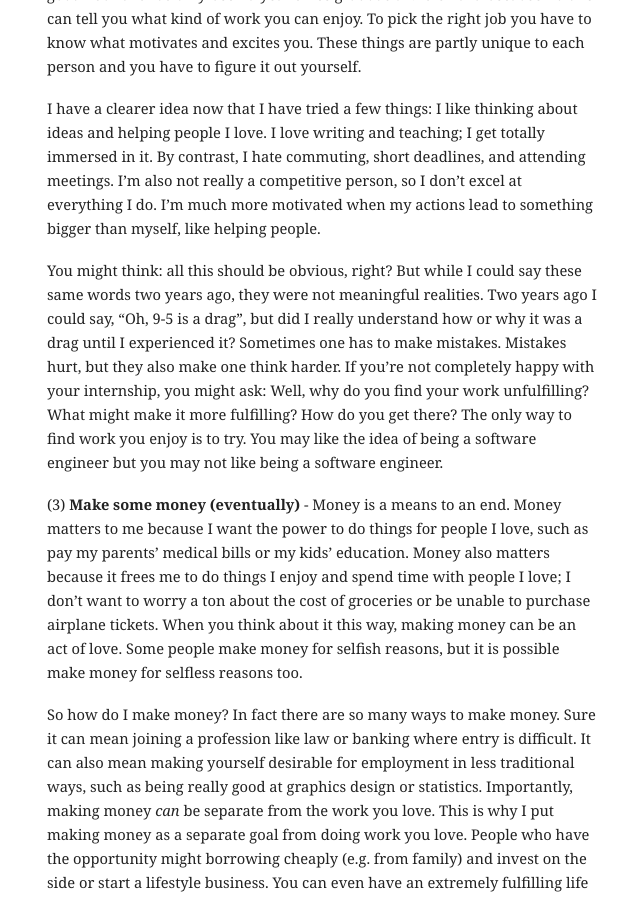
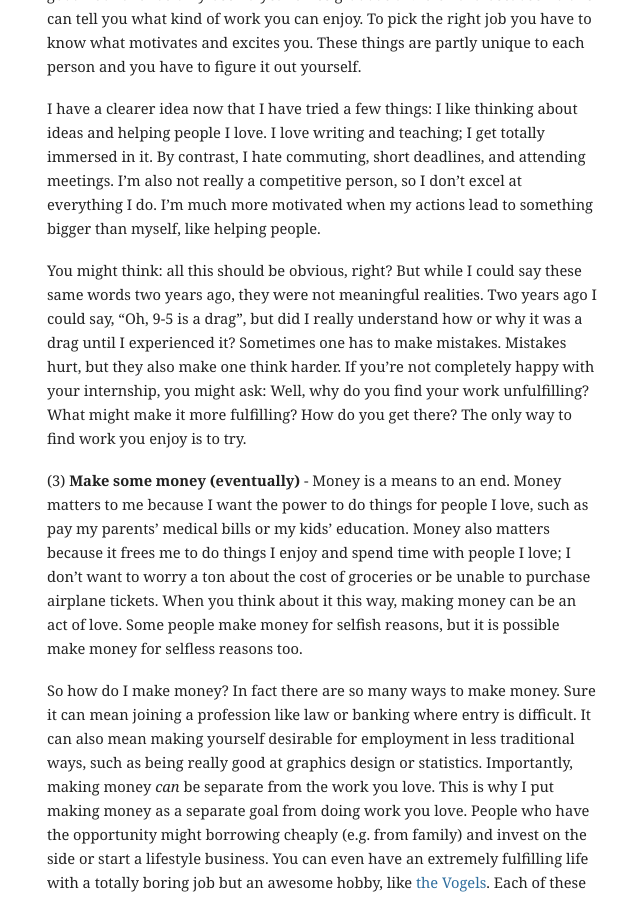
Before and after one commit to mbwong/mbwong.github.com, a Jekyll site: the page built from _posts/2013-06-16-entering-adulthood.md, in a window 1280 px wide and 900 px high, scrolled down 862 px. Shown: the whole window, without its empty margins (303-943 px from the left). Built offline with Jekyll 4.4.1, drawn with Linux system fonts in a browser that asks for light colours.

Commit message:
Update 2013-06-16-entering-adulthood.md

```diff
--- a/_posts/2013-06-16-entering-adulthood.md
+++ b/_posts/2013-06-16-entering-adulthood.md
@@ -31,7 +31,7 @@ I cannot claim to have any more experience than you, but perhaps I have gained f
 
 I have a clearer idea now that I have tried a few things: I like thinking about ideas and helping people I love. I love writing and teaching; I get totally immersed in it. By contrast, I hate commuting, short deadlines, and attending meetings. I'm also not really a competitive person, so I don't excel at everything I do. I'm much more motivated when my actions lead to something bigger than myself, like helping people.
 
-You might think: all this should be obvious, right? But while I could say these same words two years ago, they were not meaningful realities. Two years ago I could say, "Oh, 9-5 is a drag", but did I really understand how or why it was a drag until I experienced it? Sometimes one has to make mistakes. Mistakes hurt, but they also make one think harder. If you're not completely happy with your internship, you might ask: Well, why do you find your work unfulfilling? What might make it more fulfilling? How do you get there? The only way to find work you enjoy is to try. You may like the idea of being a software engineer but you may not like being a software engineer.
+You might think: all this should be obvious, right? But while I could say these same words two years ago, they were not meaningful realities. Two years ago I could say, "Oh, 9-5 is a drag", but did I really understand how or why it was a drag until I experienced it? Sometimes one has to make mistakes. Mistakes hurt, but they also make one think harder. If you're not completely happy with your internship, you might ask: Well, why do you find your work unfulfilling? What might make it more fulfilling? How do you get there? The only way to find work you enjoy is to try.
 
 (3) **Make some money (eventually)** - Money is a means to an end. Money matters to me because I want the power to do things for people I love, such as pay my parents' medical bills or my kids' education. Money also matters because it frees me to do things I enjoy and spend time with people I love; I don't want to worry a ton about the cost of groceries or be unable to purchase airplane tickets. When you think about it this way, making money can be an act of love. Some people make money for selfish reasons, but it is possible make money for selfless reasons too.
 
```
